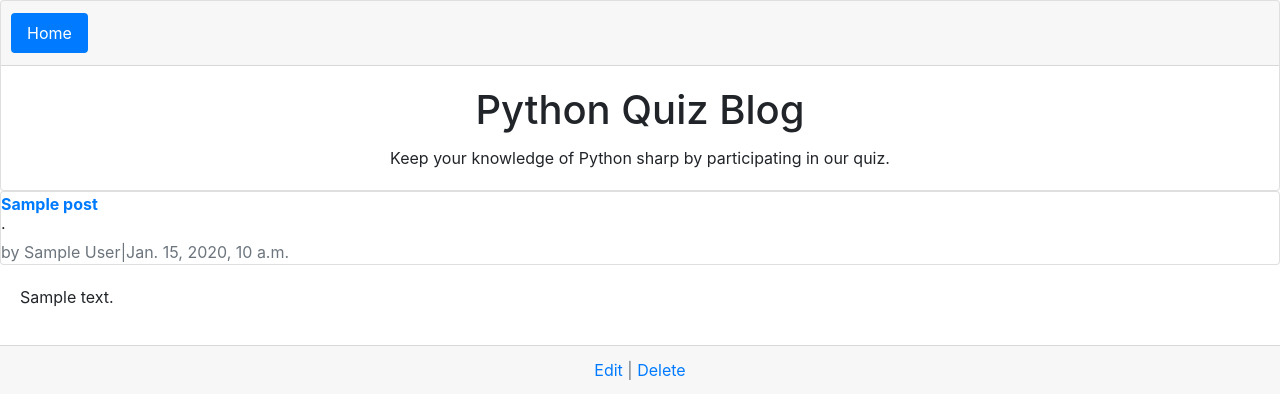
After one commit to coolpythoncodes/blog, a Django app: template template/home.html in a window 1280 px wide. The commit adds this page. Shown: the top 419 px of the page. Run offline with Django 3.2, Linux system fonts and the light colour scheme; the template is opened without the code that fills it: most values are stand-ins (such as "Sample title", 1, 10 or a date in 2020); some libraries are stand-ins or nearby versions.

Commit message:
added datetimefield in models.py and modified the html files

```diff
--- a/blog/models.py
+++ b/blog/models.py
@@ -7,6 +7,7 @@ class BlogPost(models.Model):
     title = models.CharField(max_length=200)
     author = models.ForeignKey('auth.User',on_delete=models.CASCADE,)
     body = models.TextField()
+    date = models.DateTimeField(auto_now_add=True)
 
     def __str__(self):
         return self.title
--- a/blog_project/urls.py
+++ b/blog_project/urls.py
@@ -14,7 +14,7 @@ Including another URLconf
     2. Add a URL to urlpatterns:  path('blog/', include('blog.urls'))
 """
 from django.contrib import admin
-from django.urls import path
+from django.urls import include,path
 
 urlpatterns = [
     path('admin/', admin.site.urls),
--- a/template/base.html
+++ b/template/base.html
@@ -11,12 +11,28 @@
     <title>{%block title%}Python blog{%endblock%}</title>
 </head>
 <body>
-    <div class="jumbotron jumbotron-fluid">
+
+        <div class="card text-center">
+                <div class="card-header">
+                  <ul class="nav nav-pills card-header-pills">
+                    <li class="nav-item">
+                      <a class="nav-link active" href="{% url 'home' %}">Home</a>
+                    </li>
+
+                  </ul>
+                </div>
+                <div class="card-body">
+                  <h1 class="card-title">Python Quiz Blog</h1>
+                  <p class="card-text">Keep your knowledge of Python sharp by participating in our quiz.</p>
+
+                </div>
+              </div>
+    <!-- <div class="jumbotron jumbotron-fluid">
             <div class="container">
                 <h1 class="display-4"><a href="">Python Quiz Blog</a></h1>
                 <p class="lead">Keep your knowledge of Python sharp by participating in our quiz.</p>
             </div>
-    </div>
+    </div> -->
    {%block content%}
 
    {%endblock content%}
--- /dev/null
+++ b/template/home.html
@@ -0,0 +1,23 @@
+{% extends "base.html" %}
+<!--title blog -->
+{%block title%}Python blog|Home{%endblock%}
+
+<!-- Blog Content-->
+{%block content%}
+   {% for post in object_list %}
+   <div class="card">
+       <div class="card-holder"></div>
+            <span class="font-weight-bold"><a href="">{{ post.title }}</a></span> &middot;
+            <span class="text-muted"> by {{post.author}}|{{post.date}}</span>
+        </div>
+        <div class="card-body">
+            {{post.body|linebreaks}}
+        </div>
+        <div class="card-footer text-center text-muted">
+            <a href="">Edit</a> | <a href="">Delete</a>
+        </div>
+    </div>
+
+    {% endfor %}
+
+{%endblock content%}
```
Also changed, not shown: blog/migrations/0002_blogpost_date.py (added), db.sqlite3.
